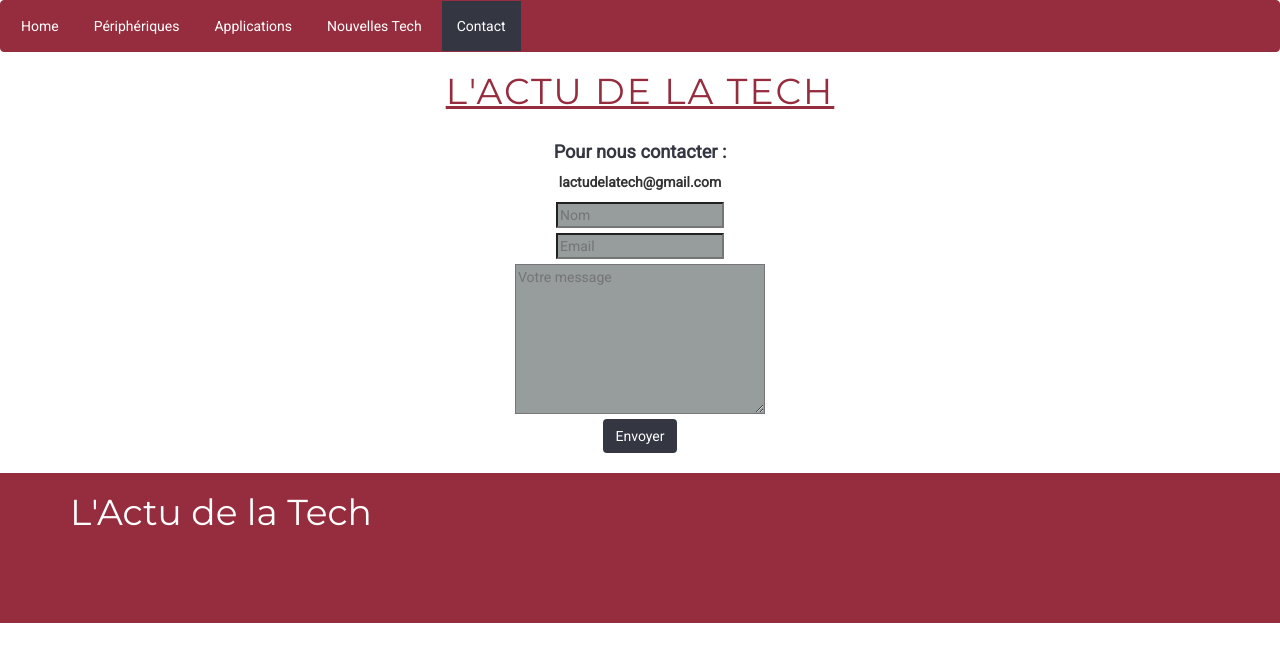
After one commit to Lezzyy/projet_Wordpress, a PHP site: page /contact.php in a window 1280 px wide. The commit adds this page. Shown: the top 662 px of the page. Run offline with PHP 8.4, Linux system fonts and the light colour scheme.

Commit message:
création page contact et page article

```diff
--- /dev/null
+++ b/contact.php
@@ -0,0 +1,81 @@
+<!DOCTYPE html>
+<html>
+  <head>
+    <meta charset="utf-8">
+    <meta name="viewport" content="width=device-width, initial-scale=1.0">
+
+    <title>CONTACT</title>
+
+  <!--font-->
+   <link href="https://fonts.googleapis.com/css?family=Montserrat|Roboto" rel="stylesheet">
+
+  <!--css-->
+  <link rel="stylesheet" href="bootstrap-3.3.7-dist/css/bootstrap.min.css">
+  <link rel="stylesheet" href="css/style.css">
+
+  </head>
+
+  <!--contenu du site-->
+  <body>
+
+  <!--header-->
+  <header>
+    <nav class="navbar navbar-inverse">
+        <div class="container-fluid">
+            <nav>
+              <ul class="nav navbar-nav">
+                <li><a href="index.html" target="_blank">Home</a></li>
+                <li><a href="périphérique.html" target="_blank">Périphériques</a></li>
+                <li><a href="applications.html">Applications</a></li>
+                <li><a href="nouvelle_tech.html" target="_blank">Nouvelles Tech</a></li>
+                <li class="active"><a href="#" target="_blank">Contact</a></li>
+              </ul>
+            </nav>
+        </div>
+    </nav>
+  </header>
+  <!--end header-->
+
+  <!--logo-->
+  <div id="logo">
+    <h1><u>L'Actu de la Tech</u></h1>
+  </div>
+  <!--end logo-->
+
+  <!--formulaire-->
+  <section class="container-fluid contact">
+    <div class="container">
+      <div class="row">
+        <h3> Pour nous contacter :</h3>
+        <p>
+          lactudelatech@gmail.com
+        </p>
+      <div class="container">
+          <div class="controls controls-row">
+            <form method="post">
+              <fieldset>
+                <input type="text" name="nom" class="span6" placeholder="Nom"></br>
+                <input type="email" name="email" class="span6" placeholder="Email"></br>
+                <textarea name="message" rows="8" cols="80" class="span6" placeholder="Votre message"></textarea>
+              </fieldset>
+            </form>
+            <div class="bouton">
+              <button type="submit" class="btn btn-custom">Envoyer</button>
+            </div>
+          </div>
+      </div>
+      </div>
+    </div>
+  </section>
+
+  <!--footer-->
+  <footer class="container-fluid footer">
+    <div class="container">
+      <h1>L'Actu de la Tech</h1>
+    </div>
+  </footer>
+
+
+
+</body>
+</html>
--- a/css/style.css
+++ b/css/style.css
@@ -154,3 +154,50 @@ width : 100%
 #périphériques {
   width: 100%;
 }
+
+/*page contact*/
+.contact h3 {
+  color : #343642;
+}
+
+.contact p {
+  text-align: center;
+  font-weight: bold;
+}
+
+.controls-row {
+  display: block;
+  text-align: center;
+}
+
+input {
+  margin-bottom: 5px;
+  background-color: #979C9C;
+  color: #ffffff;
+}
+
+input [type=text] {
+  height:50px;
+  width: 500px;
+  border: none;
+}
+
+input [type=email] {
+  height:150px;
+  width: 250px;
+  border: none;
+}
+
+textarea {
+  height: 150px;
+  width: 250px;
+  resize: vertical;
+  background-color: #979C9C;
+  color: #ffffff;
+}
+
+/*page*/
+
+#ordi {
+  width: 80%;
+}
```
Also changed, not shown: page.php (added, +75 -0 lines).
